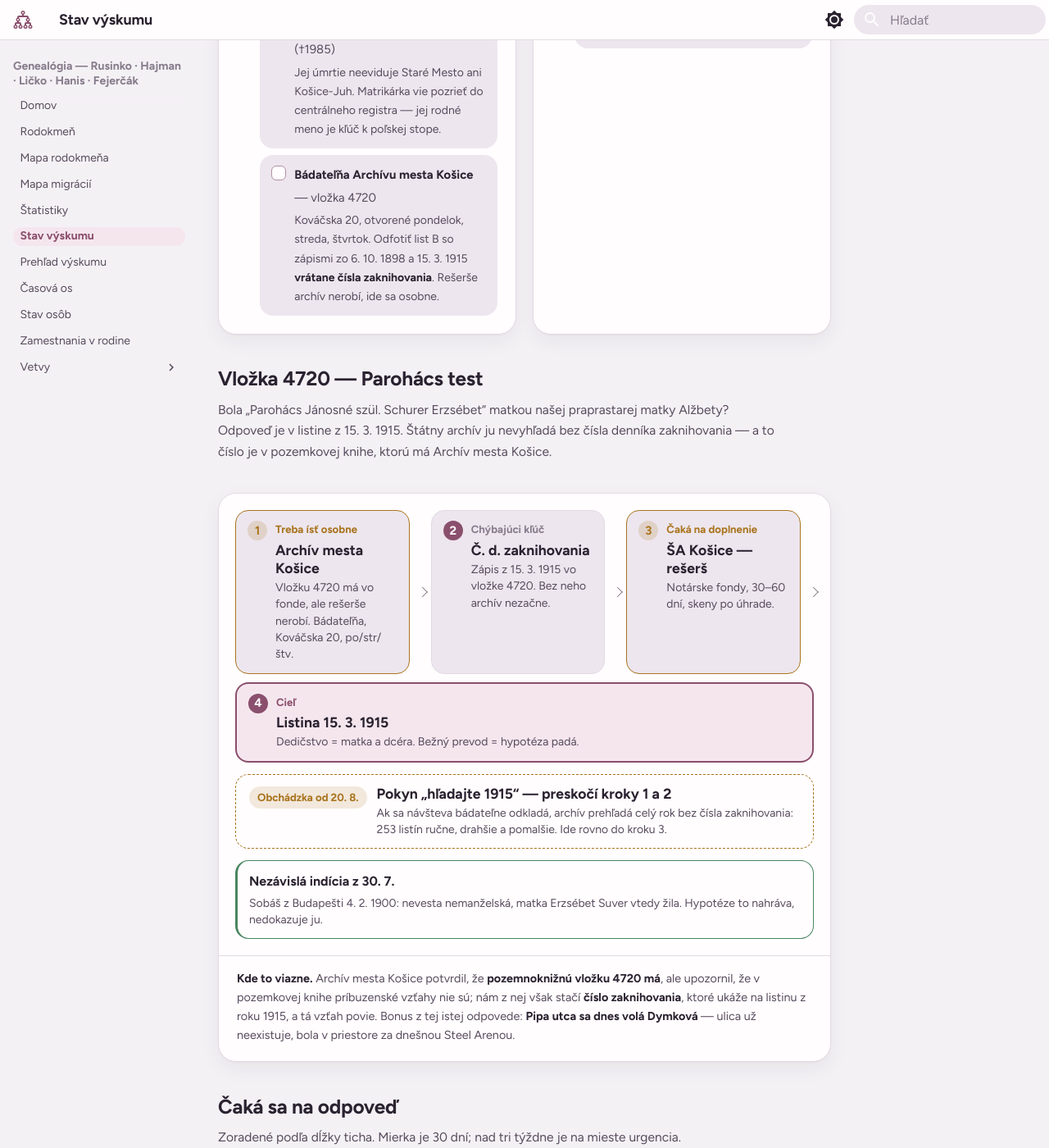
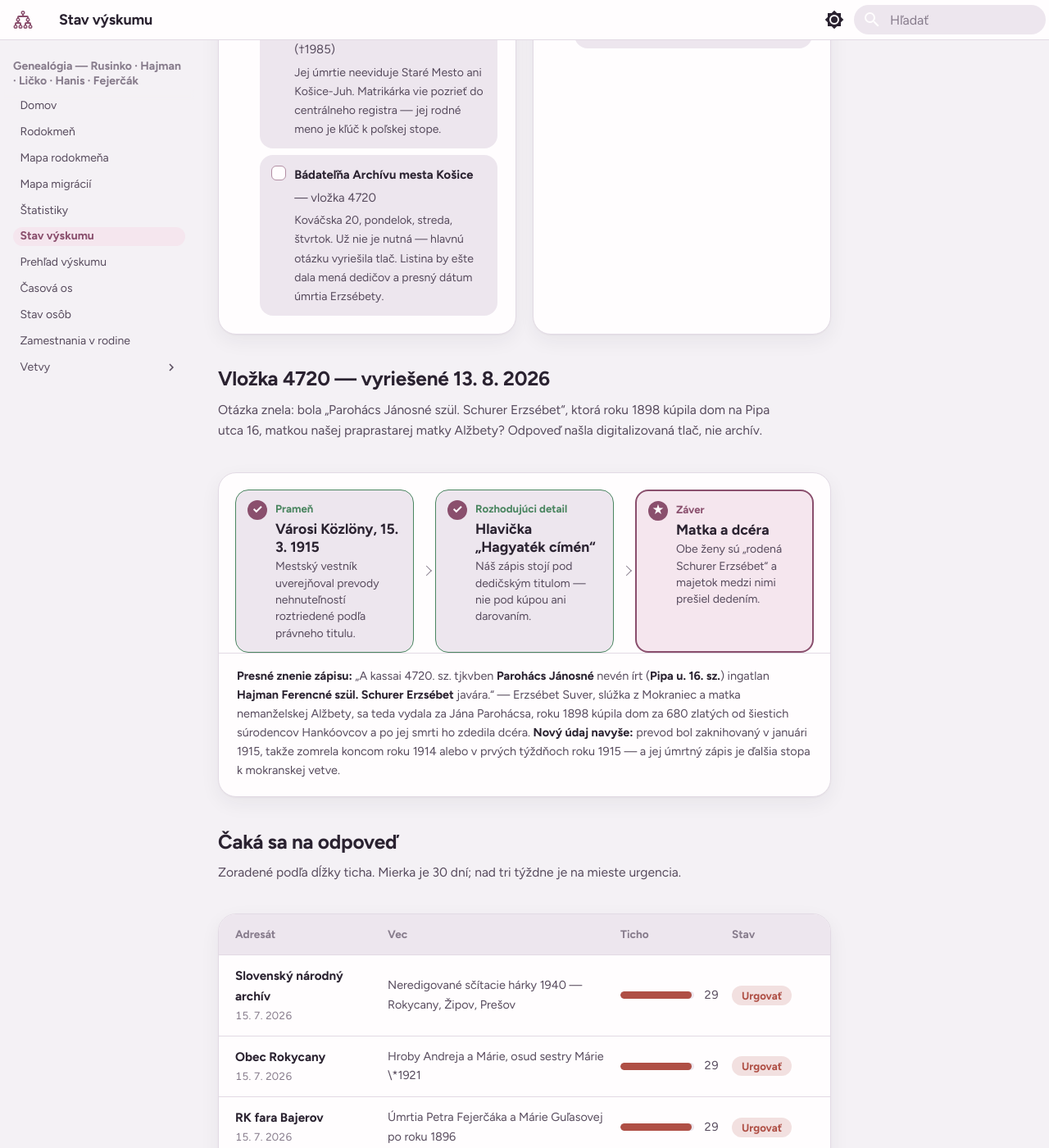
Before and after one commit to vrusi/genealogia, an MkDocs documentation site: the page built from docs/stav-vyskumu.md, in a window 1280 px wide and 1400 px high, scrolled down 1290 px. Shown: the whole window at 82% size. Built offline with MkDocs 1.6.1 and Material for MkDocs 9.7.7, drawn with Linux system fonts in a browser that asks for light colours; some of the changed text lies outside the part shown.

Commit message:
Web: Parohács test vyriešený — panel aj vetva Hajman
Co-Authored-By: Claude Opus 5 (1M context) <noreply@anthropic.com>

```diff
--- a/docs/stav-vyskumu.md
+++ b/docs/stav-vyskumu.md
@@ -6,8 +6,8 @@ Kde sa práve čaká, čo je zaseknuté a čo treba spraviť. Panel ukazuje odos
 <div class="stav-kpis">
 <div class="stav-kpi is-accent"><b>10</b><span>otvorených žiadostí</span><small>odoslané, čaká sa na odpoveď alebo doručenie</small></div>
 <div class="stav-kpi is-crit"><b>29</b><span>dní najdlhšie ticho</span><small>tri žiadosti z 15. 7. — SNA, Rokycany, fara Bajerov</small></div>
-<div class="stav-kpi is-warn"><b>3</b><span>úlohy na mieste</span><small>bádateľňa v Košiciach a doklady na matrike</small></div>
-<div class="stav-kpi"><b>20. 8.</b><span>najbližší termín</span><small>urgencia matriky Košice-Juh</small></div>
+<div class="stav-kpi is-warn"><b>3</b><span>doklady na matrike</span><small>vybaviteľné pri ceste na Slovensko</small></div>
+<div class="stav-kpi is-accent"><b>1</b><span>vyriešená otázka</span><small>Parohács test — 13. 8. 2026</small></div>
 </div>
 <div class="sec-head">
 <h2>Čo treba spraviť</h2>
@@ -21,7 +21,7 @@ Kde sa práve čaká, čo je zaseknuté a čo treba spraviť. Panel ukazuje odos
 <li><label><input type="checkbox"> <b>Úmrtný list Ireny</b> (†20. 4. 2015) <span>Žiadať pod menom <b>Lorenowiczová</b>, nie Hajmanová. Tiež ktorákoľvek matrika, 7 €.</span></label></li>
 <li><label><input type="checkbox"> <b>Rodný list Ireny</b> (*16. 11. 1944 Košice) <span>Potvrdí rodičov — Rudolfa a Helenu. Zápis je v elektronickom registri, takže ho vydá ktorákoľvek matrika a <b>netreba naň eID</b>.</span></label></li>
 <li><label><input type="checkbox"> <b>Spýtať sa na Katarínu Škodovú</b> (†1985) <span>Jej úmrtie neeviduje Staré Mesto ani Košice-Juh. Matrikárka vie pozrieť do centrálneho registra — jej rodné meno je kľúč k poľskej stope.</span></label></li>
-<li><label><input type="checkbox"> <b>Bádateľňa Archívu mesta Košice</b> — vložka 4720 <span>Kováčska 20, otvorené pondelok, streda, štvrtok. Odfotiť list B so zápismi zo 6. 10. 1898 a 15. 3. 1915 <b>vrátane čísla zaknihovania</b>. Rešerše archív nerobí, ide sa osobne.</span></label></li>
+<li><label><input type="checkbox"> <b>Bádateľňa Archívu mesta Košice</b> — vložka 4720 <span>Kováčska 20, pondelok, streda, štvrtok. Už nie je nutná — hlavnú otázku vyriešila tlač. Listina by ešte dala mená dedičov a presný dátum úmrtia Erzsébety.</span></label></li>
 </ul>
 </div>
 <div class="stav-card">
@@ -35,21 +35,16 @@ Kde sa práve čaká, čo je zaseknuté a čo treba spraviť. Panel ukazuje odos
 </div>
 </div>
 <div class="sec-head">
-<h2>Vložka 4720 — Parohács test</h2>
-<p>Bola „Parohács Jánosné szül. Schurer Erzsébet“ matkou našej praprastarej matky Alžbety? Odpoveď je v listine z 15. 3. 1915. Štátny archív ju nevyhľadá bez čísla denníka zaknihovania — a to číslo je v pozemkovej knihe, ktorú má Archív mesta Košice.</p>
+<h2>Vložka 4720 — vyriešené 13. 8. 2026</h2>
+<p>Otázka znela: bola „Parohács Jánosné szül. Schurer Erzsébet“, ktorá roku 1898 kúpila dom na Pipa utca 16, matkou našej praprastarej matky Alžbety? Odpoveď našla digitalizovaná tlač, nie archív.</p>
 </div>
 <div class="graph-box">
 <div class="chain">
-<div class="step nd-warn"><span class="stepnum">1</span><div class="stepbody"><span class="st">Treba ísť osobne</span><strong>Archív mesta Košice</strong><span class="mt">Vložku 4720 má vo fonde, ale rešerše nerobí. Bádateľňa, Kováčska 20, po/str/štv.</span></div></div>
-<div class="step"><span class="stepnum">2</span><div class="stepbody"><span class="st">Chýbajúci kľúč</span><strong>Č. d. zaknihovania</strong><span class="mt">Zápis z 15. 3. 1915 vo vložke 4720. Bez neho archív nezačne.</span></div></div>
-<div class="step nd-warn"><span class="stepnum">3</span><div class="stepbody"><span class="st">Čaká na doplnenie</span><strong>ŠA Košice — rešerš</strong><span class="mt">Notárske fondy, 30–60 dní, skeny po úhrade.</span></div></div>
-<div class="step nd-goal"><span class="stepnum">4</span><div class="stepbody"><span class="st">Cieľ</span><strong>Listina 15. 3. 1915</strong><span class="mt">Dedičstvo = matka a dcéra. Bežný prevod = hypotéza padá.</span></div></div>
+<div class="step nd-good"><span class="stepnum">✓</span><div class="stepbody"><span class="st">Prameň</span><strong>Városi Közlöny, 15. 3. 1915</strong><span class="mt">Mestský vestník uverejňoval prevody nehnuteľností roztriedené podľa právneho titulu.</span></div></div>
+<div class="step nd-good"><span class="stepnum">✓</span><div class="stepbody"><span class="st">Rozhodujúci detail</span><strong>Hlavička „Hagyaték címén“</strong><span class="mt">Náš zápis stojí pod dedičským titulom — nie pod kúpou ani darovaním.</span></div></div>
+<div class="step nd-goal"><span class="stepnum">★</span><div class="stepbody"><span class="st">Záver</span><strong>Matka a dcéra</strong><span class="mt">Obe ženy sú „rodená Schurer Erzsébet“ a majetok medzi nimi prešiel dedením.</span></div></div>
 </div>
-<div class="bypass nd-warn"><span class="bypass-label">Obchádzka od 20. 8.</span><div class="stepbody"><strong>Pokyn „hľadajte 1915“ — preskočí kroky 1 a 2</strong><span class="mt">Ak sa návšteva bádateľne odkladá, archív prehľadá celý rok bez čísla zaknihovania: 253 listín ručne, drahšie a pomalšie. Ide rovno do kroku 3.</span></div></div>
-<div class="chain-notes">
-<div class="note nd-good"><strong>Nezávislá indícia z 30. 7.</strong><span class="mt">Sobáš z Budapešti 4. 2. 1900: nevesta nemanželská, matka Erzsébet Suver vtedy žila. Hypotéze to nahráva, nedokazuje ju.</span></div>
-</div>
-<p class="graph-note"><b>Kde to viazne.</b> Archív mesta Košice potvrdil, že <b>pozemnoknižnú vložku 4720 má</b>, ale upozornil, že v pozemkovej knihe príbuzenské vzťahy nie sú; nám z nej však stačí <b>číslo zaknihovania</b>, ktoré ukáže na listinu z roku 1915, a tá vzťah povie. Bonus z tej istej odpovede: <b>Pipa utca sa dnes volá Dymková</b> — ulica už neexistuje, bola v priestore za dnešnou Steel Arenou.</p>
+<p class="graph-note"><b>Presné znenie zápisu:</b> „A kassai 4720. sz. tjkvben <b>Parohács Jánosné</b> nevén írt (<b>Pipa u. 16. sz.</b>) ingatlan <b>Hajman Ferencné szül. Schurer Erzsébet</b> javára.“ — Erzsébet Suver, slúžka z Mokraniec a matka nemanželskej Alžbety, sa teda vydala za Jána Parohácsa, roku 1898 kúpila dom za 680 zlatých od šiestich súrodencov Hankóovcov a po jej smrti ho zdedila dcéra. <b>Nový údaj navyše:</b> prevod bol zaknihovaný v januári 1915, takže zomrela koncom roku 1914 alebo v prvých týždňoch roku 1915 — a jej úmrtný zápis je ďalšia stopa k mokranskej vetve.</p>
 </div>
 <div class="sec-head">
 <h2>Čaká sa na odpoveď</h2>
@@ -73,6 +68,7 @@ Kde sa práve čaká, čo je zaseknuté a čo treba spraviť. Panel ukazuje odos
 <p>Posledné týždne — čo z odoslaných žiadostí reálne prinieslo nový údaj.</p>
 </div>
 <div class="tl">
+<div class="tl-item"><time>13. 8.</time><p><b>Parohács test vyriešený.</b> Košický mestský vestník z roku 1915 zaradil prevod domu pod dedičský titul — Erzsébet Suver bola matkou Alžbety. Odpoveď dala digitalizovaná tlač za jeden večer namiesto mesiacov archívnej rešerše.</p></div>
 <div class="tl-item"><time>12. 8.</time><p><b>Archív mesta Košice</b> potvrdil, že pozemnoknižnú vložku 4720 má, a odhalil, že Pipa utca je dnešná Dymková. Rešerše nerobí — treba prísť do bádateľne.</p></div>
 <div class="tl-item"><time>4. 8.</time><p><b>Matrika Košice-Juh</b> oznámila priamo v odpovedi: Rudolf Hajman \*22. 1. 1910, syn Františka a Alžbety rod. Šuverovej, †22. 9. 1991. Katarínu Škodovú neeviduje.</p></div>
 <div class="tl-item"><time>3.–4. 8.</time><p><b>Matrika Valaská</b> potvrdila presný dátum: Jozef Ličko \*18. 1. 1942.</p></div>
```
Also changed, not shown: docs/prehlad.md (+2 -2 lines), docs/stav-osob.md (+1 -1 lines), docs/vetva-hajman-skodiova.md (+11 -3 lines), stav-vyskumu.md (+10 -14 lines).
